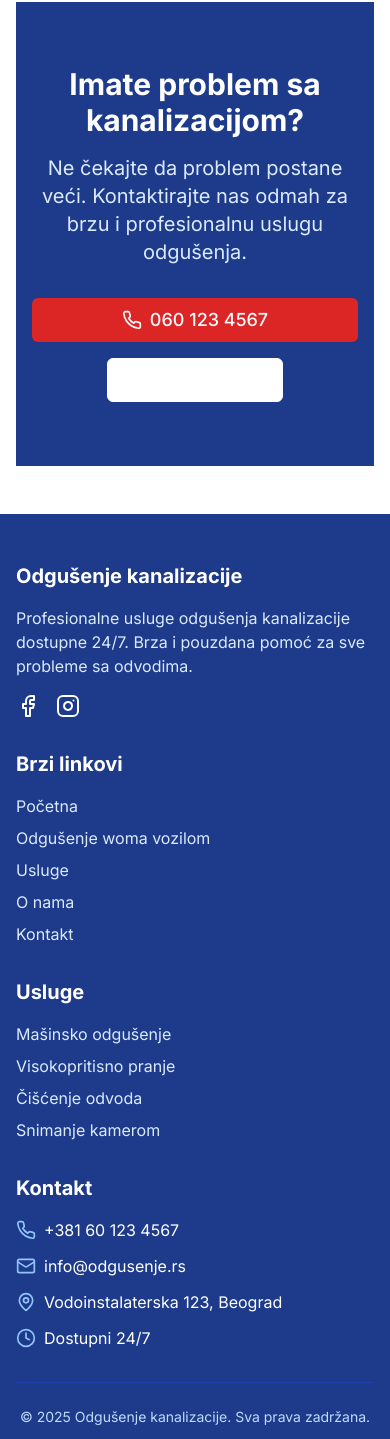
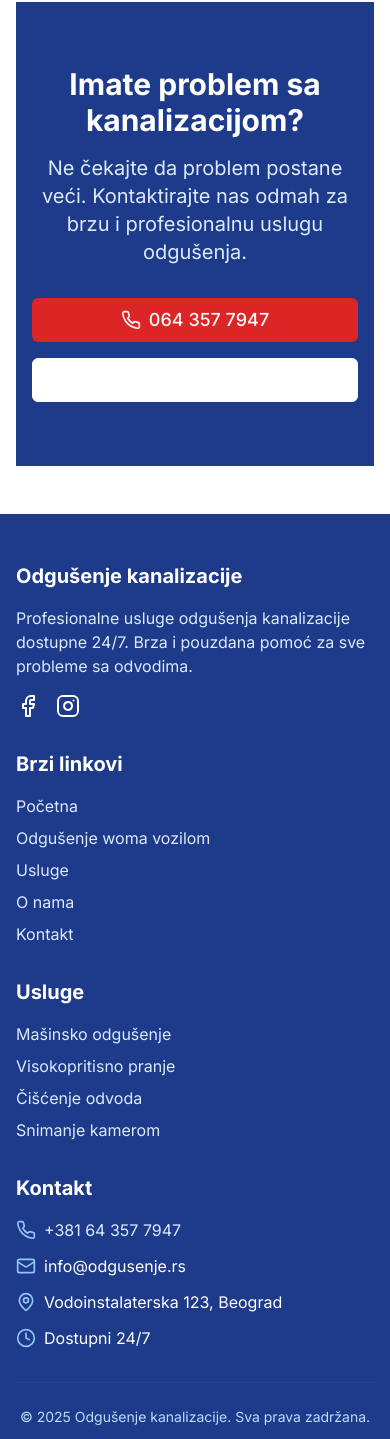
Before and after one commit to seo-wiz-ard/-odgusenje, a Next.js app: page /usluge in a window 390 px wide. Shown: the part 3266-4705 px from the top of the page. Built offline with nearby package versions, Linux system fonts and the light colour scheme.

Commit message:
feat: update contact info to new phone number
Update phone number to +381643577947 across all components

Co-authored-by: null <187064221+seo-wiz-ard@users.noreply.github.com>

```diff
--- a/app/kontakt/page.tsx
+++ b/app/kontakt/page.tsx
@@ -5,7 +5,7 @@ import { MapPin, Phone, Clock, Mail } from "lucide-react"
 export const metadata: Metadata = {
   title: "Kontakt - Odgušenje kanalizacije Beograd | Pozovite 24/7",
   description:
-    "Kontaktirajte nas za hitne intervencije odgušenja kanalizacije u Beogradu. Dostupni 24/7, povoljne cene, brz dolazak. Telefon: 060 123 4567",
+    "Kontaktirajte nas za hitne intervencije odgušenja kanalizacije u Beogradu. Dostupni 24/7, povoljne cene, brz dolazak. Telefon: 064 357 7947",
   keywords:
     "kontakt odgušenje kanalizacije, telefon odgušenje beograd, hitne intervencije kanalizacija, odgušenje kanalizacije povoljno kontakt",
   alternates: {
@@ -48,7 +48,9 @@ export default function Contact() {
                 </div>
                 <div>
                   <h3 className="font-semibold text-lg">Telefon za hitno odgušenje</h3>
-                  <p className="text-gray-700">+381 60 123 4567</p>
+                  <a href="tel:+381643577947" className="text-gray-700 hover:text-blue-600 text-lg font-medium">
+                    +381 64 357 7947
+                  </a>
                   <p className="text-gray-700">+381 11 123 4567</p>
                   <p className="text-sm text-blue-600">Dostupni 24/7 za odgušenje kanalizacije</p>
                 </div>
--- a/components/contact-cta.tsx
+++ b/components/contact-cta.tsx
@@ -12,12 +12,18 @@ export default function ContactCta() {
             Ne čekajte da problem postane veći. Kontaktirajte nas odmah za brzu i profesionalnu uslugu odgušenja.
           </p>
           <div className="flex flex-col sm:flex-row justify-center gap-4">
-            <Button size="lg" className="bg-red-600 hover:bg-red-700 text-lg">
-              <Phone className="h-5 w-5 mr-2" />
-              <span>060 123 4567</span>
-            </Button>
+            <a href="tel:+381643577947" className="no-underline">
+              <Button size="lg" className="bg-red-600 hover:bg-red-700 text-lg w-full sm:w-auto">
+                <Phone className="h-5 w-5 mr-2" />
+                <span>064 357 7947</span>
+              </Button>
+            </a>
             <Link href="/kontakt">
-              <Button size="lg" variant="outline" className="text-lg border-white text-white hover:bg-blue-800">
+              <Button
+                size="lg"
+                variant="outline"
+                className="text-lg border-white text-white hover:bg-blue-800 w-full sm:w-auto"
+              >
                 Pošaljite upit
               </Button>
             </Link>
--- a/components/footer.tsx
+++ b/components/footer.tsx
@@ -86,7 +86,9 @@ export default function Footer() {
             <ul className="space-y-3">
               <li className="flex items-start">
                 <Phone className="h-5 w-5 mr-2 mt-0.5 text-blue-300" />
-                <span>+381 60 123 4567</span>
+                <a href="tel:+381643577947" className="text-blue-100 hover:text-white">
+                  +381 64 357 7947
+                </a>
               </li>
               <li className="flex items-start">
                 <Mail className="h-5 w-5 mr-2 mt-0.5 text-blue-300" />
--- a/components/hero.tsx
+++ b/components/hero.tsx
@@ -21,12 +21,18 @@ export default function Hero() {
             </p>
 
             <div className="flex flex-col sm:flex-row justify-center md:justify-start gap-4 mb-8">
-              <Button size="lg" className="bg-red-600 hover:bg-red-700 text-lg">
-                <Phone className="h-5 w-5 mr-2" />
-                <span>Pozovite za odgušenje odmah</span>
-              </Button>
+              <a href="tel:+381643577947" className="no-underline">
+                <Button size="lg" className="bg-red-600 hover:bg-red-700 text-lg w-full sm:w-auto">
+                  <Phone className="h-5 w-5 mr-2" />
+                  <span>Pozovite za odgušenje odmah</span>
+                </Button>
+              </a>
               <Link href="/kontakt">
-                <Button size="lg" variant="outline" className="text-lg border-blue-600 text-blue-600 hover:bg-blue-50">
+                <Button
+                  size="lg"
+                  variant="outline"
+                  className="text-lg border-blue-600 text-blue-600 hover:bg-blue-50 w-full sm:w-auto"
+                >
                   Zatražite ponudu
                 </Button>
               </Link>
--- a/components/navbar.tsx
+++ b/components/navbar.tsx
@@ -165,10 +165,12 @@ export default function Navbar() {
               </Link>
             </nav>
 
+            <a href="tel:+381643577947" className="no-underline">
               <Button className="bg-red-600 hover:bg-red-700">
                 <Phone className="h-4 w-4 mr-2" />
-              <span>060 123 4567</span>
+                <span>064 357 7947</span>
               </Button>
+            </a>
           </div>
 
           <button className="md:hidden text-gray-700" onClick={() => setIsOpen(!isOpen)}>
@@ -259,10 +261,12 @@ export default function Navbar() {
               >
                 Kontakt
               </Link>
+              <a href="tel:+381643577947" className="no-underline">
                 <Button className="bg-red-600 hover:bg-red-700 w-full">
                   <Phone className="h-4 w-4 mr-2" />
-                <span>060 123 4567</span>
+                  <span>064 357 7947</span>
                 </Button>
+              </a>
             </nav>
           </div>
         </div>
--- a/package.json
+++ b/package.json
@@ -3,10 +3,10 @@
   "version": "0.1.0",
   "private": true,
   "scripts": {
+    "build": "next build",
     "dev": "next dev",
-    "build": "next build",
-    "start": "next start",
-    "lint": "next lint"
+    "lint": "next lint",
+    "start": "next start"
   },
   "dependencies": {
     "@hookform/resolvers": "^3.9.1",
```
Also changed, not shown: 1 other file (tests, documents, lock files or other folders). Lines whose indentation alone changed are shown as unchanged.
